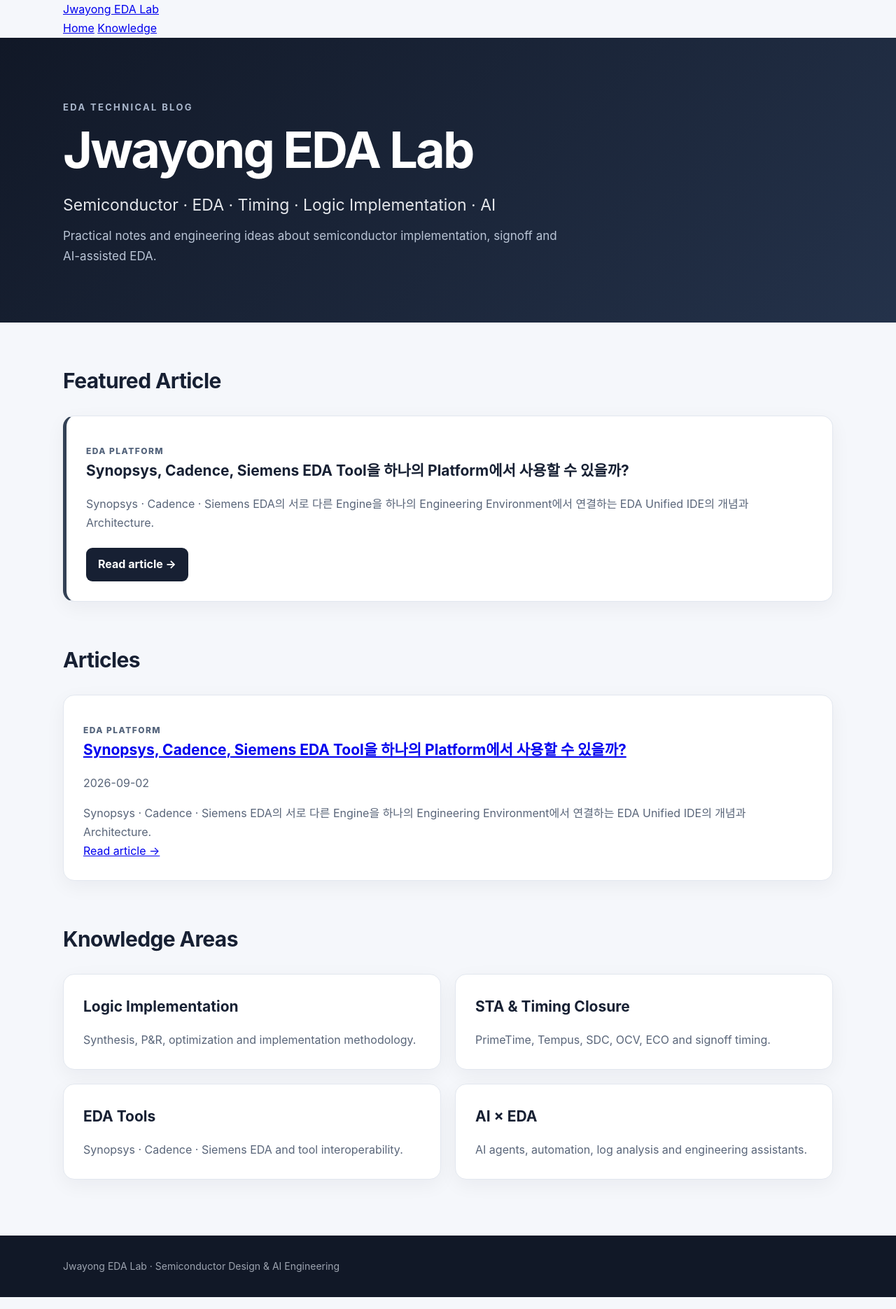
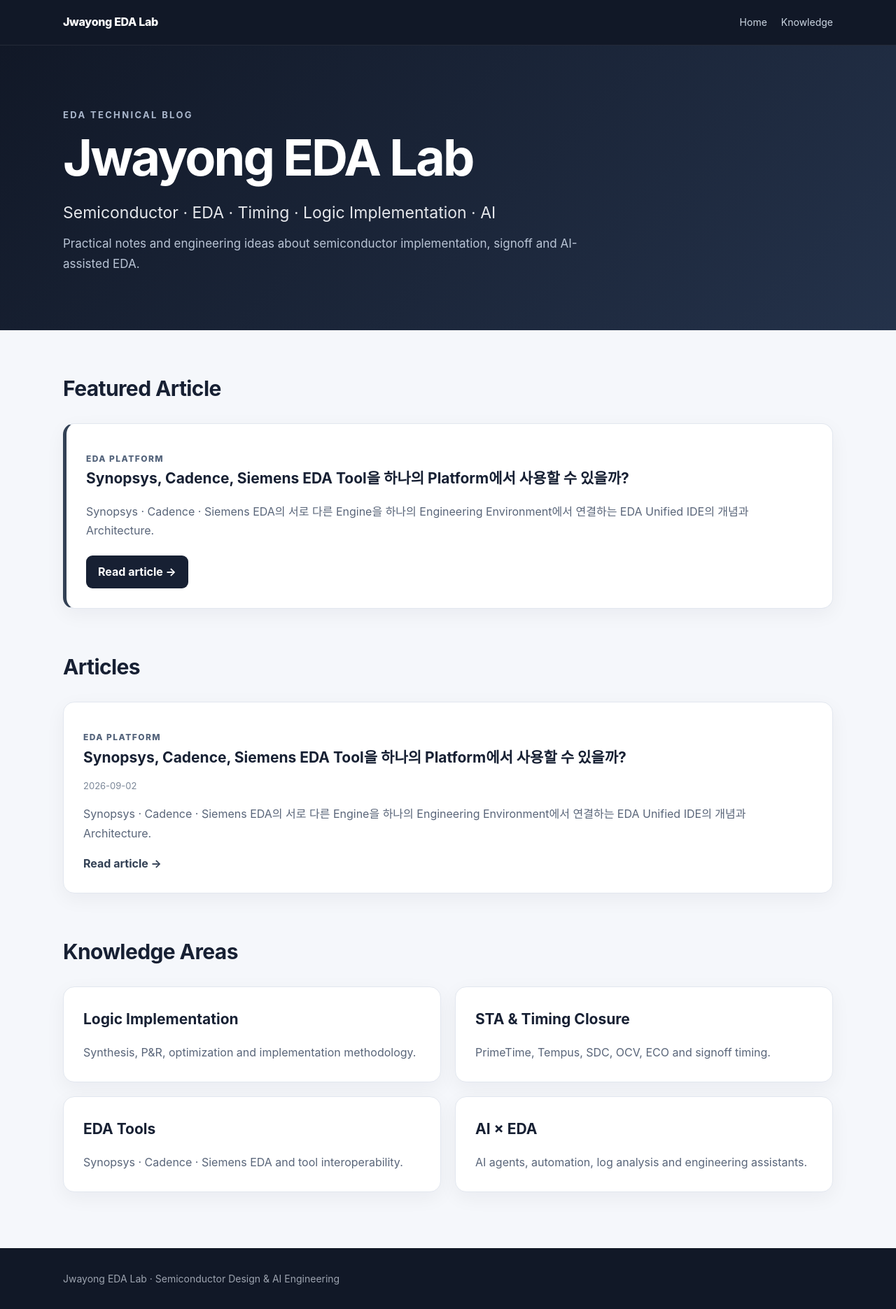
Before and after one commit to Jwayong-Park/eda-technical-blog, a Jekyll site: the page built from index.html, in a window 1280 px wide. Shown: the whole page at 70% size. Built offline with Jekyll 4.4.1, drawn with Linux system fonts in a browser that asks for light colours.

Commit message:
Update blog styling for Jekyll layouts and Markdown articles

```diff
--- a/css/style.css
+++ b/css/style.css
@@ -1,27 +1,46 @@
 * { box-sizing: border-box; }
 body { margin: 0; font-family: -apple-system, BlinkMacSystemFont, "Segoe UI", "Noto Sans KR", Arial, sans-serif; color: #172033; background: #f5f7fb; line-height: 1.7; }
 .container { width: min(1100px, calc(100% - 40px)); margin: 0 auto; }
+.site-header { background: #111827; color: white; border-bottom: 1px solid rgba(255,255,255,.08); }
+.nav { min-height: 64px; display: flex; align-items: center; justify-content: space-between; gap: 24px; }
+.brand { color: white; text-decoration: none; font-weight: 800; letter-spacing: -.02em; }
+.nav nav { display: flex; gap: 20px; }
+.nav nav a { color: #cbd5e1; text-decoration: none; font-size: 14px; }
+.nav nav a:hover { color: white; }
 .hero { background: linear-gradient(135deg, #111827, #24324a); color: white; padding: 88px 0 80px; }
+.article-hero { padding: 70px 0 64px; }
 .eyebrow { margin: 0 0 12px; letter-spacing: .18em; font-size: 13px; color: #aab7cc; font-weight: 700; }
 h1 { margin: 0; font-size: clamp(42px, 7vw, 72px); line-height: 1.05; letter-spacing: -.04em; }
 .lead { font-size: 23px; margin: 22px 0 8px; color: #e5e7eb; }
-.hero-copy { max-width: 720px; color: #b9c4d5; font-size: 17px; margin: 10px 0 0; }
+.hero-copy { max-width: 760px; color: #b9c4d5; font-size: 17px; margin: 10px 0 0; }
 .section { padding: 58px 0 0; }
 h2 { font-size: 30px; margin: 0 0 24px; letter-spacing: -.02em; }
 h3 { margin: 0 0 12px; font-size: 21px; }
 .grid { display: grid; grid-template-columns: repeat(2, 1fr); gap: 20px; }
+.article-list { display: grid; gap: 20px; }
 .card, .article-card { background: white; border: 1px solid #e2e7ef; border-radius: 16px; padding: 28px; box-shadow: 0 8px 28px rgba(17,24,39,.05); }
 .card p, .article-card p { color: #596579; margin-bottom: 0; }
 .featured { border-left: 5px solid #334155; }
 .tag { font-size: 12px !important; font-weight: 800; letter-spacing: .12em; color: #52627a !important; }
+.post-meta { font-size: 13px !important; color: #7b8798 !important; margin: 4px 0 10px !important; }
+.article-link { color: #172033; text-decoration: none; }
+.article-link:hover { text-decoration: underline; }
+.text-link { display: inline-block; margin-top: 16px; color: #334155; font-weight: 700; text-decoration: none; }
+.text-link:hover { text-decoration: underline; }
 .button { display: inline-block; margin-top: 22px; padding: 10px 17px; border-radius: 9px; background: #172033; color: white; text-decoration: none; font-weight: 700; }
 .button:hover { background: #334155; }
 footer { margin-top: 80px; padding: 32px 0; background: #111827; color: #9ca3af; font-size: 14px; }
 .article { padding: 60px 0; }
-.article-header { max-width: 850px; margin-bottom: 38px; }
+.article-header { max-width: 850px; margin-bottom: 24px; }
 .article-header h1 { font-size: clamp(38px, 6vw, 58px); color: #111827; }
 .article-body { max-width: 850px; background: white; border: 1px solid #e2e7ef; border-radius: 16px; padding: clamp(24px, 5vw, 52px); }
 .article-body h2 { margin-top: 42px; }
-.architecture { overflow-x: auto; background: #111827; color: #e5e7eb; border-radius: 12px; padding: 24px; font-family: Consolas, monospace; font-size: 14px; line-height: 1.55; }
+.article-body h2:first-child { margin-top: 0; }
+.article-body a { color: #334155; }
+.article-body blockquote { margin: 28px 0; padding: 18px 24px; background: #eef2f7; border-left: 4px solid #334155; border-radius: 8px; }
+.article-body blockquote p { margin: 0; }
+.article-body pre { overflow-x: auto; }
+.article-body code { font-family: Consolas, "SFMono-Regular", monospace; }
+.article-body pre { background: #111827; color: #e5e7eb; border-radius: 12px; padding: 24px; font-size: 14px; line-height: 1.55; }
 .highlight { background: #eef2f7; border-left: 4px solid #334155; padding: 20px 24px; border-radius: 8px; }
-@media (max-width: 700px) { .grid { grid-template-columns: 1fr; } .hero { padding: 60px 0; } }
+@media (max-width: 700px) { .grid { grid-template-columns: 1fr; } .hero { padding: 60px 0; } .article-hero { padding: 52px 0; } .nav { min-height: 58px; } }
```
